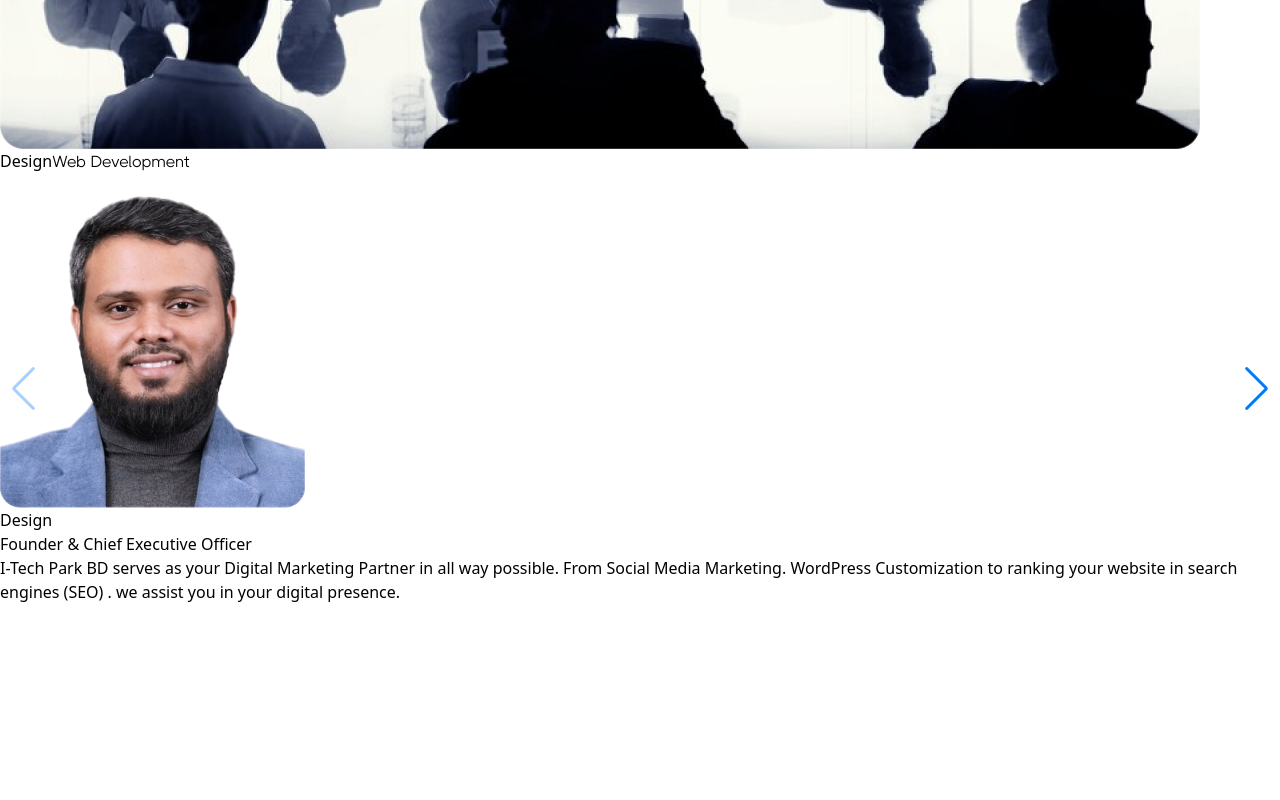
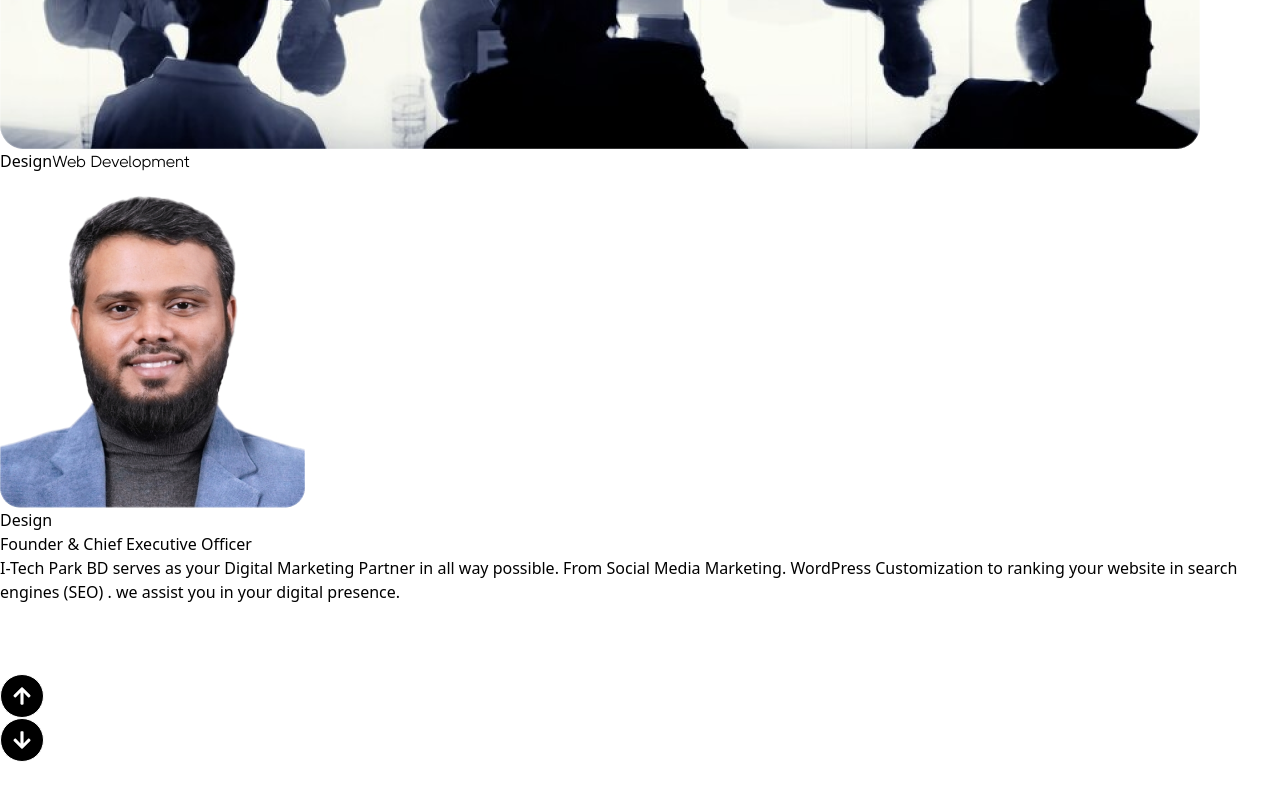
Before and after one commit to titumiranan123/i-tech-park, a React (Vite) app: page / in a window 1280 px wide. Shown: the part 2351-3151 px from the top of the page. Built offline with nearby package versions, Linux system fonts and the light colour scheme.

Commit message:
nested done

```diff
--- a/package.json
+++ b/package.json
@@ -19,6 +19,7 @@
     "react-countup": "^6.5.3",
     "react-dom": "^18.3.1",
     "react-google-recaptcha": "^3.1.0",
+    "react-icons": "^5.3.0",
     "react-player": "^2.16.0",
     "react-router-dom": "^6.26.0",
     "sort-by": "^0.0.2",
--- a/src/index.css
+++ b/src/index.css
@@ -112,3 +112,53 @@ section.bg-gray {
   background-size: cover;
   background-repeat: no-repeat;
 }
+
+
+.swiper-button-prev-custom,
+.swiper-button-next-custom {
+  width: 44px;
+  height: 44px;
+  display: flex;
+  align-items: center;
+  justify-content: center;
+  background: #000000;
+  border-radius: 50%;
+  border: 1px solid #FFFFFF;
+  color: #ffffff;
+  /* Color of the icon */
+  font-size: 20px;
+  /* Size of the icon */
+  cursor: pointer;
+  z-index: 10;
+}
+
+.swiper-button-prev-custom {
+  left: 678px;
+
+  rotate: 90deg;
+  /* Position the previous button */
+}
+
+.swiper-button-next-custom {
+
+  right: 28px;
+  /* Position the next button */
+  rotate: 90deg;
+}
+
+/* Adjustments for mobile screens */
+@media (max-width: 640px) {
+  .swiper-button-prev-custom {
+    left: 256px;
+    /* Adjust the position for mobile screens */
+    font-size: 18px;
+    /* Slightly smaller icon size */
+  }
+
+  .swiper-button-next-custom {
+    right: 0px;
+    /* Adjust the position for mobile screens */
+    font-size: 18px;
+    /* Slightly smaller icon size */
+  }
+}
--- /dev/null
+++ b/src/page/Nested.tsx
@@ -0,0 +1,78 @@
+/* eslint-disable @typescript-eslint/no-explicit-any */
+import React, { useState } from "react";
+import { FaArrowLeft, FaArrowRight } from "react-icons/fa";
+import { Swiper as SwiperComponent, SwiperSlide } from "swiper/react";
+import { Navigation } from "swiper/modules";
+
+const Nested: React.FC<{ data: any[] }> = ({ data }) => {
+  // State to manage current slide index
+  const [currentIndex, setCurrentIndex] = useState(0);
+
+  // Function to handle slide change
+  const handleSlideChange = (swiper: any) => {
+    setCurrentIndex(swiper.activeIndex);
+  };
+
+  return (
+    <div className="mx-auto relative">
+      <SwiperComponent
+        direction="vertical"
+        spaceBetween={10}
+        slidesPerView={1}
+        navigation={{
+          nextEl: ".swiper-button-next-custom",
+          prevEl: ".swiper-button-prev-custom",
+        }}
+        pagination={{ clickable: true }}
+        mousewheel={{ forceToAxis: true }}
+        modules={[Navigation]}
+        style={{ width: "100%", height: "500px" }} // Set a reasonable height
+        onSlideChange={handleSlideChange} // Handle slide change
+      >
+        {data.map((s, idx) => (
+          <SwiperSlide
+
+            key={idx}
+          >
+            <div className="flex flex-col lg:flex-row gap-5 w-full h-[420px] p-6 lg:p-8 rounded-lg shadow-lg ">
+              <img
+                src={s.image}
+                className="w-full lg:w-[305px] h-[250px] lg:h-[333px] rounded-[20px] object-cover"
+                alt={s.title}
+              />
+              <div className="mt-4 lg:mt-6">
+                <h1 className="text-[24px] lg:text-[32px] leading-[32px] lg:leading-[47.6px] text-white font-bold">
+                  {s.title}
+                </h1>
+                <p className="text-white mt-1 text-[16px] lg:text-[20px] leading-[24px] font-semibold">
+                  Founder & Chief Executive Officer
+                </p>
+                <p className="text-[14px] lg:text-[16px] mt-6 lg:mt-8 font-normal text-white">
+                  {s.content}
+                </p>
+              </div>
+            </div>
+          </SwiperSlide>
+        ))}
+      </SwiperComponent>
+      <div
+        className={`swiper-button-prev-custom absolute top-[32%] left-0 transform -translate-y-1/2 z-10 cursor-pointer ${
+          currentIndex === 0 ? "opacity-50 pointer-events-none" : ""
+        }`}
+      >
+        <FaArrowLeft />
+      </div>
+      <div
+        className={`swiper-button-next-custom absolute top-[45%] -right-2 transform -translate-y-1/2 z-10 cursor-pointer ${
+          currentIndex === data.length - 1
+            ? "opacity-50 pointer-events-none"
+            : ""
+        }`}
+      >
+        <FaArrowRight />
+      </div>
+    </div>
+  );
+};
+
+export default Nested;
--- a/src/page/Services.tsx
+++ b/src/page/Services.tsx
@@ -5,9 +5,10 @@ import { Navigation, Mousewheel } from "swiper/modules";
 import { motion } from "framer-motion"; // Import Framer Motion
 import "swiper/css";
 import "swiper/css/navigation";
+import "swiper/css/pagination";
 import "swiper/css/mousewheel";
 import design from "./../assets/team-1.png";
-
+import Nested from "./Nested";
 interface Slide {
   nav: string;
   slides: Array<{
@@ -146,36 +147,9 @@ const Teammember: React.FC = () => {
                 animate={{ opacity: 1, x: 0 }} // On animation state
                 exit={{ opacity: 0, x: -50 }} // On exit state
                 transition={{ duration: 0.5 }} // Duration of animation
-                className="flex flex-col lg:flex-row gap-5 bg-[#F04B23] h-[420px] p-6 lg:p-8 rounded-lg shadow-lg"
+                className=" bg-[#F04B23] h-[420px] "
               >
-                <Swiper
-                  navigation={true}
-                  modules={[Navigation, Mousewheel]}
-                  className="mySwiper"
-                >
-                  {slide.slides.map((s, idx) => (
-                    <SwiperSlide key={idx}>
-                      <div className="flex flex-col lg:flex-row gap-5 bg-[#F04B23] h-[420px] p-6 lg:p-8 rounded-lg shadow-lg">
-                        <img
-                          src={s.image}
-                          className="w-full lg:w-[305px] h-[250px] lg:h-[333px] rounded-[20px] object-cover"
-                          alt={s.title}
-                        />
-                        <div className="mt-4 lg:mt-6">
-                          <h1 className="text-[24px] lg:text-[32px] leading-[32px] lg:leading-[47.6px] text-white font-bold">
-                            {s.title}
-                          </h1>
-                          <p className="text-white mt-1 text-[16px] lg:text-[20px] leading-[24px] font-semibold">
-                            Founder & Chief Executive Officer
-                          </p>
-                          <p className="text-[14px] lg:text-[16px] mt-6 lg:mt-8 font-normal text-white">
-                            {s.content}
-                          </p>
-                        </div>
-                      </div>
-                    </SwiperSlide>
-                  ))}
-                </Swiper>
+                <Nested data={slide.slides} />
               </motion.div>
             </SwiperSlide>
           ))}
```
Also changed, not shown: 1 other file (tests, documents, lock files or other folders).
